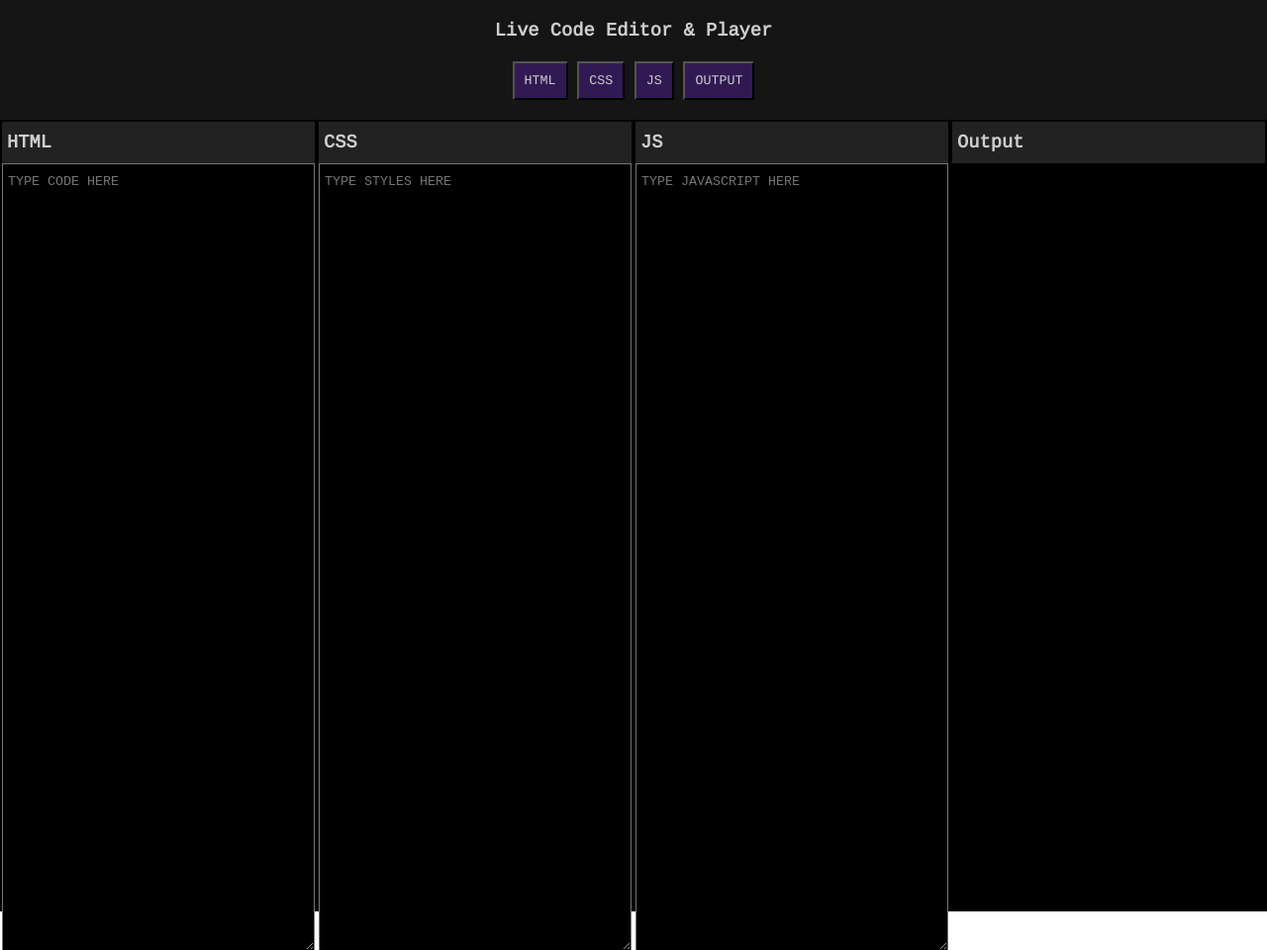
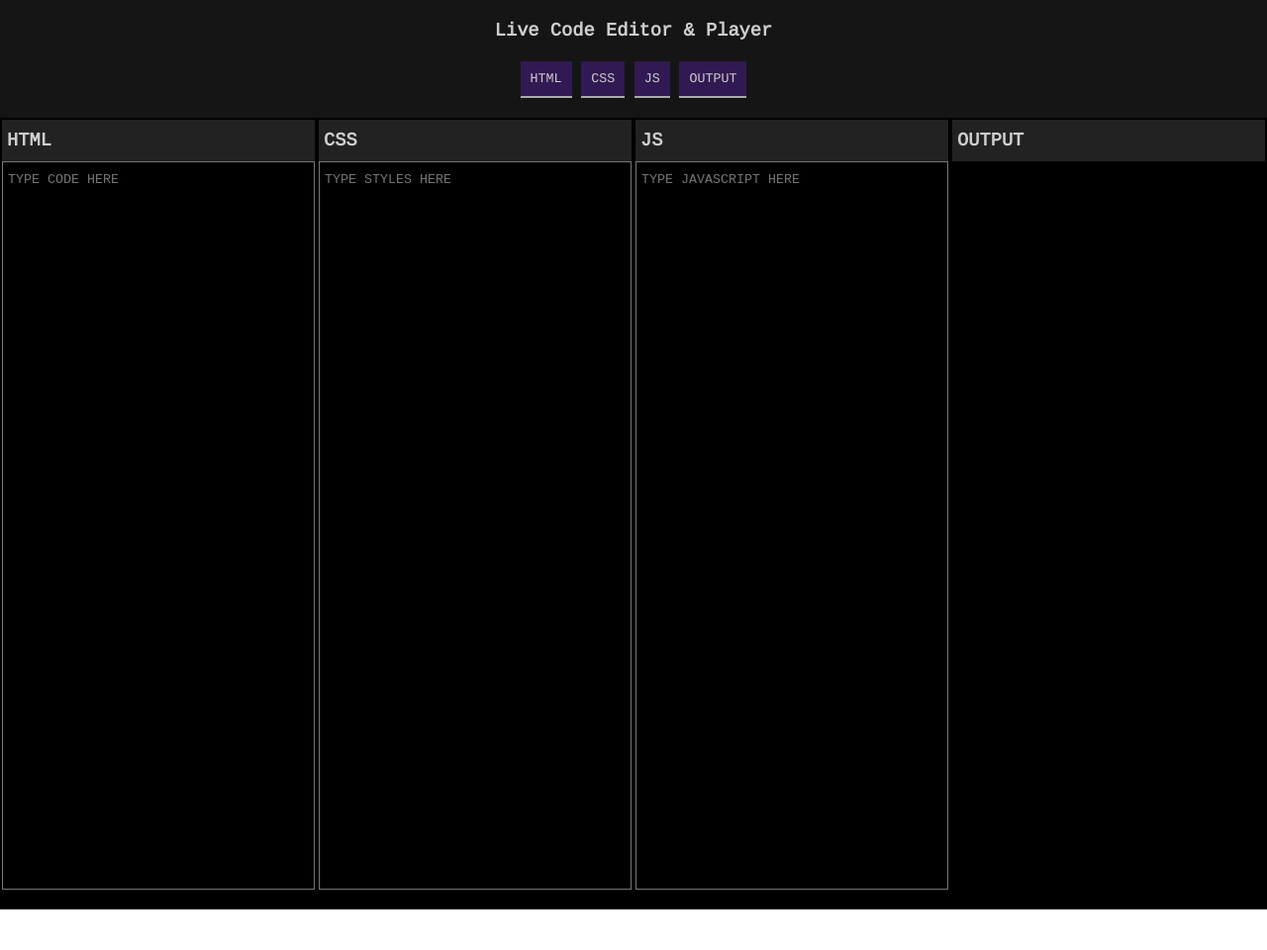
Before and after one commit to asbhogal/jQuery-Code-Player-Project, a plain HTML site: page index.html in a window 1280 px wide. Shown: the top 960 px of the page at 99% size. After the commit the page ends 919 px from the top, so only its background shows below. Drawn offline with Linux system fonts and the light colour scheme.

Commit message:
adjusted styling

```diff
--- a/index.html
+++ b/index.html
@@ -37,7 +37,7 @@
                 <textarea id="user-input" placeholder="TYPE JAVASCRIPT HERE"></textarea>
             </section>
             <section id="output" class="code-section">
-                <h3 class="section-bar">Output</h3>
+                <h3 class="section-bar">OUTPUT</h3>
                 <!--<textarea id="user-input" >Lorem ipsum</textarea>-->
             </section>
         </div>
--- a/partials/_variables.scss
+++ b/partials/_variables.scss
@@ -6,3 +6,4 @@ $output-panel-color: #000;
 $section-title-bg-color: #000;
 $section-bar-bg-color: #222;
 $text-color: #ccc;
+$border-color: #aaa;
--- a/style.scss
+++ b/style.scss
@@ -23,6 +23,8 @@
             cursor: pointer;
             transition: $transition-03;
             color: $text-color;
+            border: none;
+            border-bottom: 2px solid $border-color;
             &:hover {
                 background-color: #000;
                 transition: $transition-03;
@@ -40,9 +42,6 @@
             height: 100vh;
             border: 2px solid black;
         }
-        textarea[id*="input"] {
-            background-color: $input-panel-color;
-        }
         #output {
             background-color: $output-panel-color;
         }
@@ -54,8 +53,9 @@
         textarea[id*="user"] {
             padding: 10px 5px;
             background-color: $output-panel-color;
-            height: 100%;
+            height: calc(100% - 60px);
             width: 100%;
+            resize: none;
         }
     }
 }
```
Also changed, not shown: dist/style.css, 1 other file.
